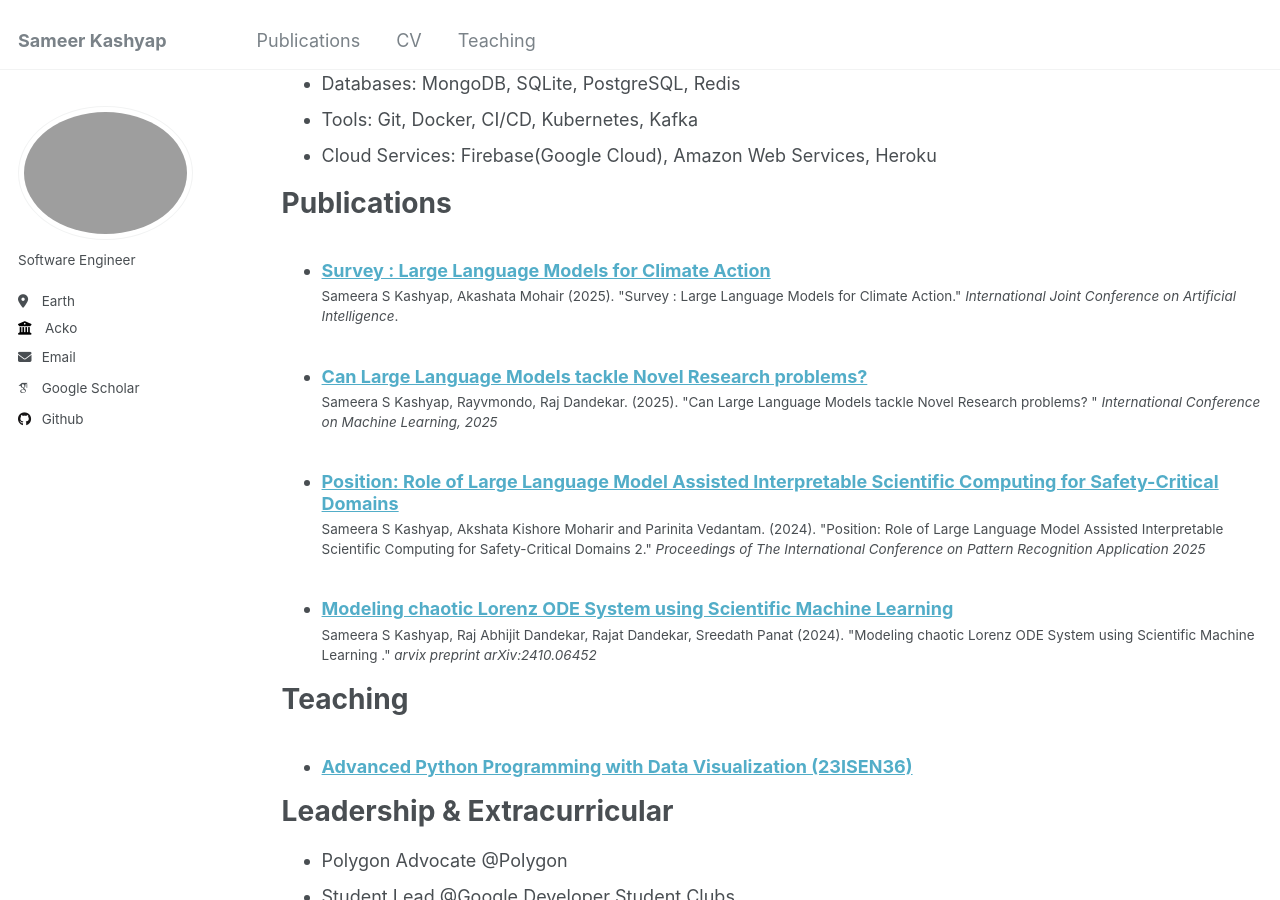
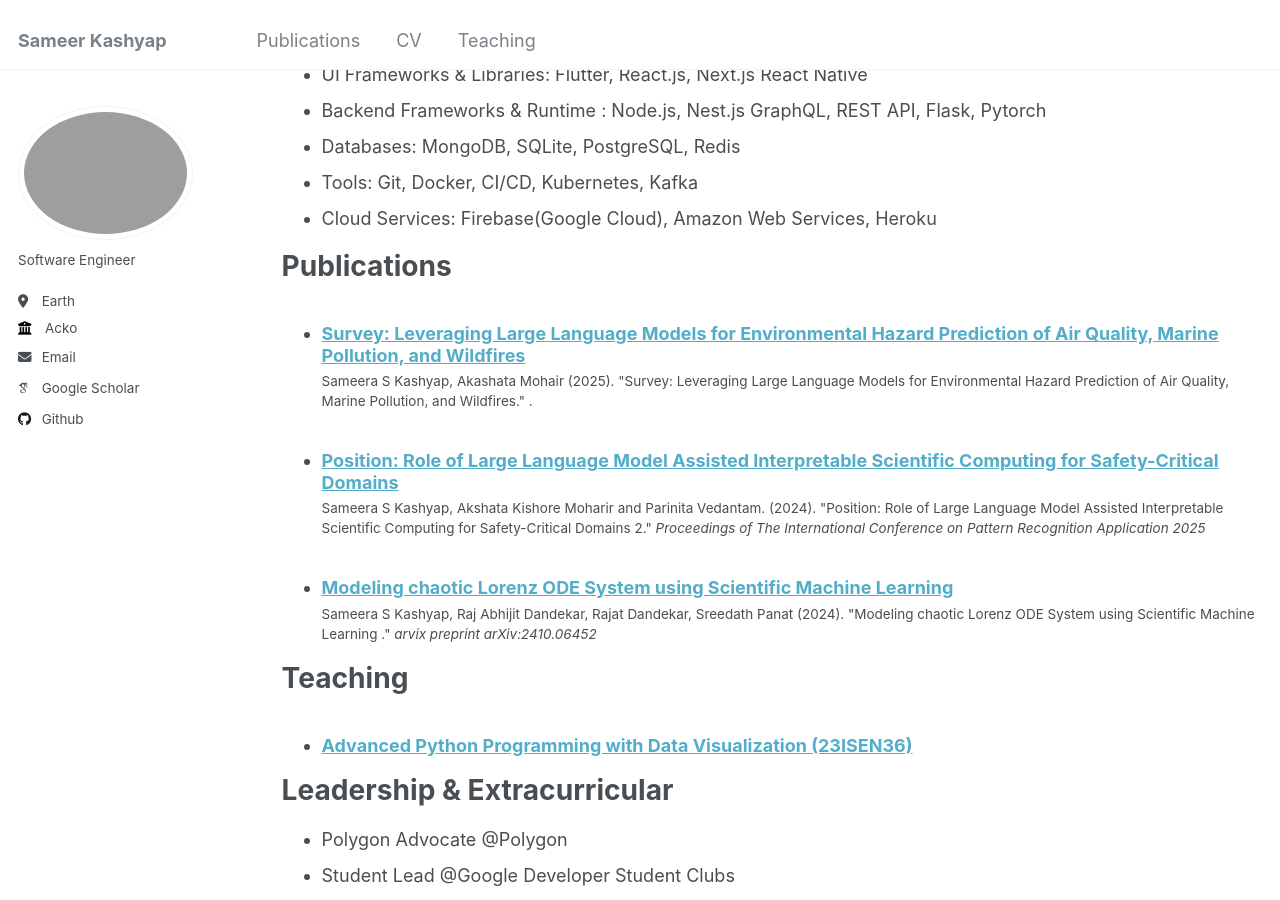
Before and after one commit to Sameerkash/Sameerkash.github.io, a Jekyll site: the page built from _pages/cv.md, in a window 1280 px wide and 900 px high, scrolled down 1158 px. Built offline with Jekyll 4.4.1, drawn with Linux system fonts in a browser that asks for light colours; some web fonts are replaced; some of the changed text lies outside the part shown.

Commit message:
update papers and cv

```diff
--- a/_pages/cv.md
+++ b/_pages/cv.md
@@ -11,7 +11,9 @@ redirect_from:
 
 Education
 ======
-* B.E in Computer Science & Engineering (August. 2017 -- August. 2021)
+* Masters in Computer Science and Engineering - University of California, Santa Cruz (Incoming Fall 2025)
+* B.E in Computer Science & Engineering - Visvesvaraya Technological University (VTU)
+(August. 2017 -- August. 2021)
 
 Work experience
 ======
--- a/_publications/2015-10-01-paper-title-number-3.md
+++ b/_publications/2015-10-01-paper-title-number-3.md
@@ -1,12 +1,12 @@
 ---
-title: "Survey : Large Language Models for Climate Action"
+title: "Survey: Leveraging Large Language Models for Environmental Hazard Prediction of Air Quality, Marine Pollution, and Wildfires"
 collection: publications
 category: conferences
 permalink: /publication/2025-01-01/drug-discovery
-excerpt: 'We conduct a thorough research around fine tuned LLMs available for climate action .'
-date: 2025-10-01
-venue: 'International Joint Conference on Artificial Intelligence (In preparation)'
+excerpt: 'limate Change poses the biggest threat to the entire globe today. Extreme shifts in weather patterns have raised globa temperatures and resulted in multiple climate disasters, from floods to wildfires. This necessitates innovative technology1 paradigms that could provide swift solutions for climate action and aid in disaster response management.'
+date: 2025-05-05
+venue: ' (In preparation)'
 # slidesurl: 'http://academicpages.github.io/files/slides3.pdf'
 # paperurl: 'http://academicpages.github.io/files/paper3.pdf'
-citation: 'Sameera S Kashyap, Akashata Mohair  (2025). &quot;Survey : Large Language Models for Climate Action.&quot; <i>International Joint Conference on Artificial Intelligence</i>.'
+citation: 'Sameera S Kashyap, Akashata Mohair (2025). &quot;Survey: Leveraging Large Language Models for Environmental Hazard Prediction of Air Quality, Marine Pollution, and Wildfires.&quot; <i></i>.'
 ---
--- a/_publications/2024-02-17-paper-title-number-4.md
+++ /dev/null
@@ -1,11 +0,0 @@
----
-title: "Can Large Language Models tackle Novel Research problems?"
-collection: publications
-category: conferences
-permalink: /publication/2025-01-01-novel-llm
-excerpt: 'We experiment if LLMs can produce novel research like humans by fine tuning pre-trained models like ChatGPT.'
-date: 2025-01-01
-venue: 'International Conference on Machine Learning (In preparation)'
-# paperurl: 'http://academicpages.github.io/files/paper3.pdf'
-citation: 'Sameera S Kashyap, Rayvmondo, Raj Dandekar. (2025). &quot;Can Large Language Models tackle Novel Research problems? &quot; <i>International Conference on Machine Learning, 2025</i>'
----
```
Also changed, not shown: _pages/about.md (line endings or trailing spaces).
